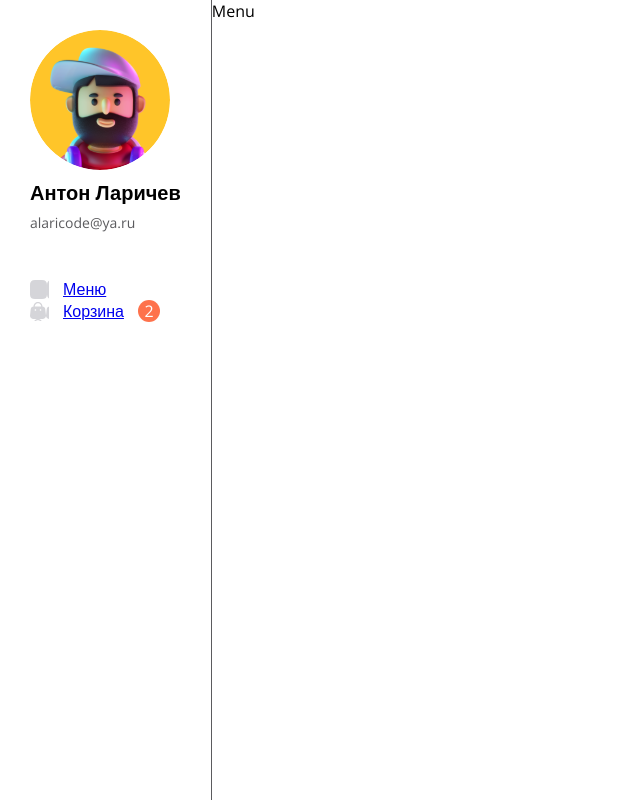
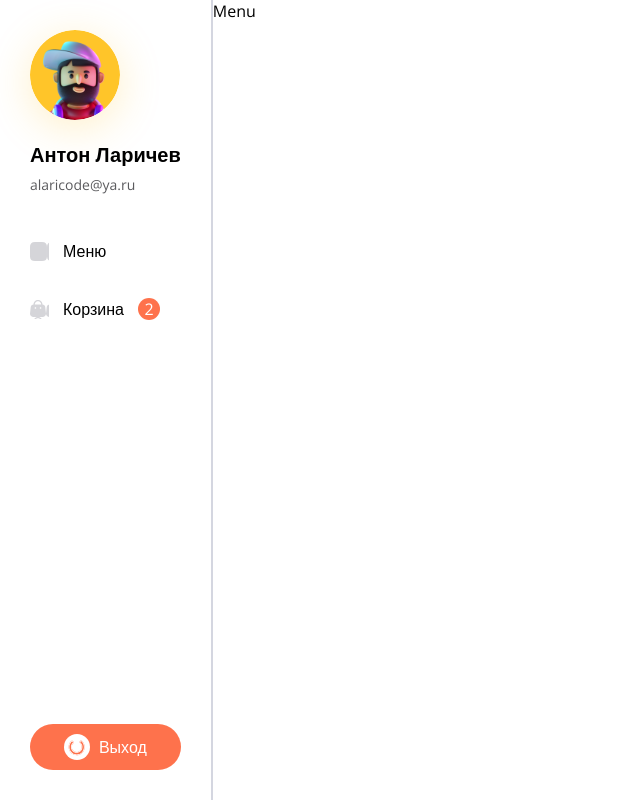
Before and after one commit to NicaZadirieva/react_redux_course, a React (Vite) app in the folder pizza-app/: page / in a window 1280 px wide. Shown: the whole page, without its empty margins (0-640 px from the left). Built offline with nearby package versions, Linux system fonts and the light colour scheme.

Commit message:
fix: исправление боковой панели вместе с лектором

```diff
--- a/pizza-app/src/index.css
+++ b/pizza-app/src/index.css
@@ -6,7 +6,7 @@
   --white-color: #FFFFFF;
   --separator-color: #D4D6E0;
   --font: 'Open Sans', sans-serif;
-  color: var(--white-color);
+
 }
 
 body {
--- a/pizza-app/src/layout/NavigateLayout/index.module.css
+++ b/pizza-app/src/layout/NavigateLayout/index.module.css
@@ -4,12 +4,12 @@
 }
 
 
-.link-layout {
+.sidebar {
     display: flex;
     flex-direction: column;
     padding: 30px;
     box-sizing: border-box;
-    border-right: 1px solid var(--text-secondary-color);
+    border-right: 2px solid var(--separator-color);
     height: 100vh;
 }
 
@@ -19,12 +19,12 @@
 }
 
 .user-avatar {
-    display: inline-block;
-    width: 140px;
-    height: 140px;
+    width: 90px;
+    height: 90px;
     box-sizing: border-box;
     border-radius: 50%;
-    margin-bottom: 9px;
+    margin-bottom: 21px;
+    box-shadow: 0px 8px 40px 0px rgba(255, 197, 41, 0.25);
 }
 
 .user-name {
@@ -43,27 +43,30 @@
     line-height: 19px;
 }
 
-.link-layout-container {
+.menu {
     display: flex;
     flex-direction: column;
     margin-top: 46px;
+    gap: 36px;
 }
 
 .link-container {
     display: flex;
     flex-direction: row;
     align-items: center;
+    text-decoration: none;
+    color: var(--text-color);
 }
 .link-icon {
     width: 19px;
     height: 19px;
     margin-right: 14px;
 }
-.menu-link-icon {
+.menu-icon {
     background: url('/menu-icon.svg');
 }
 
-.cart-link-icon {
+.cart-icon {
     background: url('/cart-icon.svg');
 }
 
@@ -76,3 +79,12 @@
     text-align: center;
     margin-left: 14px;
 }
+
+.exit {
+    margin-top: auto;
+    display: flex;
+    align-items: center;
+    justify-content: center;
+    gap: 9px;
+    color: var(--white-color);
+}
--- a/pizza-app/src/layout/NavigateLayout/index.tsx
+++ b/pizza-app/src/layout/NavigateLayout/index.tsx
@@ -1,28 +1,36 @@
 import cn from 'classnames';
 import { Link, Outlet } from 'react-router-dom';
+import Button from '../../components/Button';
 import styles from './index.module.css';
 
 function LinkLayout() {
 	return (
 		<div className={styles['layout']}>
-			<div className={styles['link-layout']}>
+			<div className={styles['sidebar']}>
 				<div className={styles['user']}>
 					<img alt='Аватар' src='/user-avatar.svg' className={styles['user-avatar']}/>
 					<div className={styles['user-name']}>Антон Ларичев</div>
 					<div className={styles['user-email']}>alaricode@ya.ru</div>
 				</div>
-				<div className={styles['link-layout-container']}>
-					<div className={cn(styles['link-container'], styles['menu-link-container'])}>
-						<div className={cn(styles['link-icon'], styles['menu-link-icon'])}></div>
-						<Link to='/'>Меню</Link>
-					</div>
-					<div className={cn(styles['link-container'], styles['cart-link-container'])}>
-						<div className={cn(styles['link-icon'], styles['cart-link-icon'])}></div>
-						<Link to='/cart'>Корзина</Link>
+				<div className={styles['menu']}>
+					<Link to='/' className={cn(styles['link-container'], styles['menu-container'])}>
+						<div className={cn(styles['link-icon'], styles['menu-icon'])}></div>
+						<div>Меню</div>
+					</Link>
+
+
+					<Link to='/cart' className={cn(styles['link-container'], styles['cart-container'])}>
+						<div className={cn(styles['link-icon'], styles['cart-icon'])}></div>
+						<div>Корзина</div>
 						<div className={styles['goods-icon']}>2</div>
-					</div>
+					</Link>
+
 
 				</div>
+				<Button className={styles['exit']}>
+					<img alt='Выход' src='/exit-icon.svg' className={styles['exit-icon']}/>
+					Выход
+				</Button>
 			</div>
 			<div className={styles['layout-content']}>
 				<Outlet/>
```
Also changed, not shown: pizza-app/public/exit-icon.svg (added).
